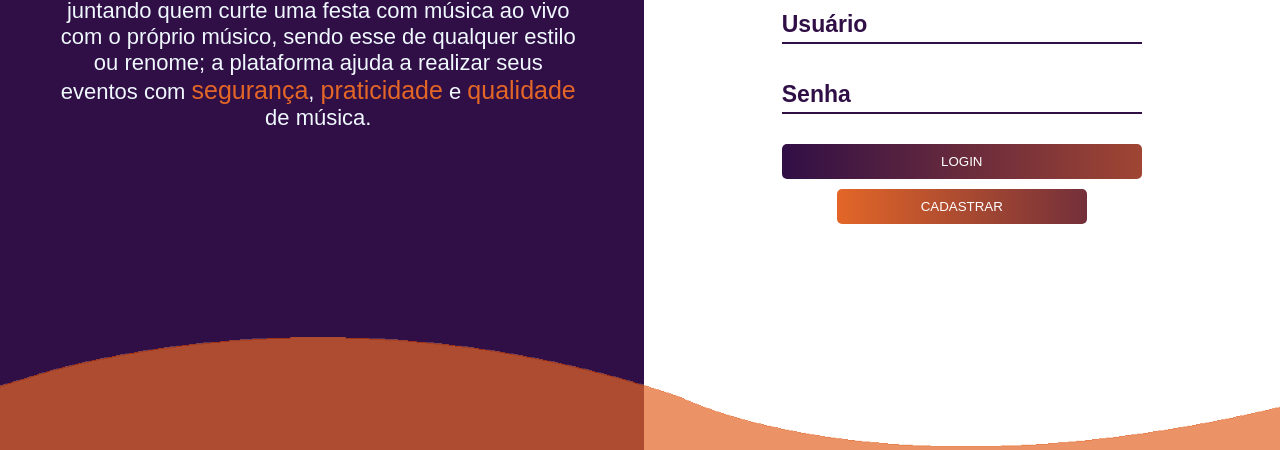
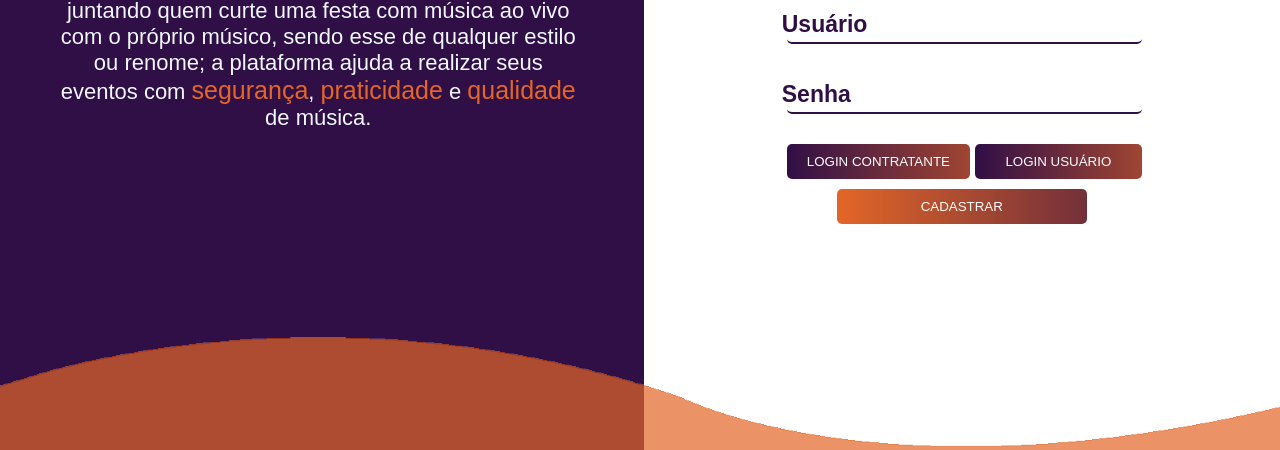
Before and after one commit to guilhermegoa/ASHOW-TIS-II-FE, a website: page index.html in a window 1280 px wide. Shown: the part 350-800 px from the top of the page. Drawn offline with nearby package versions, Linux system fonts and the light colour scheme.

Commit message:
btn login

```diff
--- a/assets/scss/tela-inicial.scss
+++ b/assets/scss/tela-inicial.scss
@@ -58,6 +58,33 @@ span {
 
 form {
   width: 360px;
+
+  div {
+    display: flex;
+    justify-content: center;
+    flex-direction: row;
+    align-items: center;
+
+    input {
+      width: 100%;
+      background: transparent;
+      color: #fff;
+      background-image: linear-gradient(to right, rgb(48, 15, 70), #e36627);
+      background-size: 160%;
+      padding: 10px 20px;
+      border-radius: 5px;
+      text-transform: uppercase;
+      transition: 0.5s;
+      cursor: pointer;
+      border: none;
+      outline: none;
+      margin-left: 5px;
+
+      &:hover {
+        background-position: right;
+      }
+    }
+  }
 }
 
 .input-field {
@@ -91,28 +118,9 @@ form {
 .input-field input:focus ~ label,
 .input-field input:valid ~ label {
   top: -21px;
-  left: 0;
+  left: 10px;
   color: #e36627;
   font-size: 18px;
-}
-
-form input[type='submit'] {
-  width: 100%;
-  background: transparent;
-  color: #fff;
-  background-image: linear-gradient(to right, rgb(48, 15, 70), #e36627);
-  background-size: 160%;
-  padding: 10px 20px;
-  border-radius: 5px;
-  text-transform: uppercase;
-  transition: 0.5s;
-  cursor: pointer;
-  border: none;
-  outline: none;
-}
-
-form input[type='submit']:hover {
-  background-position: right;
 }
 
 .cadastrar {
--- a/index.html
+++ b/index.html
@@ -12,7 +12,6 @@
       />
       <link rel="shortcut icon" href="/assets/img/Logo.png" />
       <script src="./assets/js/index.js"></script>
-      <script src="https://code.jquery.com/jquery-3.4.1.js"></script>
    </head>
 
    <body>
@@ -48,7 +47,20 @@
                   <input type="password" name="" id="senhaLog" required />
                   <label for="">Senha</label>
                </div>
-               <input type="submit" class="insert" id="tryLog" value="Login" />
+               <div>
+                  <input
+                     type="submit"
+                     class="insert"
+                     id="tryLog"
+                     value="Login Contratante"
+                  />
+                  <input
+                     type="submit"
+                     class="insert"
+                     id="tryLog"
+                     value="Login Usuário"
+                  />
+               </div>
             </form>
             <a href="./pages/cadastro.html"
                ><button class="cadastrar">Cadastrar</button></a
@@ -59,5 +71,8 @@
       <section>
          <div class="wave"></div>
       </section>
+
+      <!-- SCRIPTS -->
+      <script src="https://code.jquery.com/jquery-3.4.1.js"></script>
    </body>
 </html>
```
Also changed, not shown: assets/css/tela-inicial.css.
